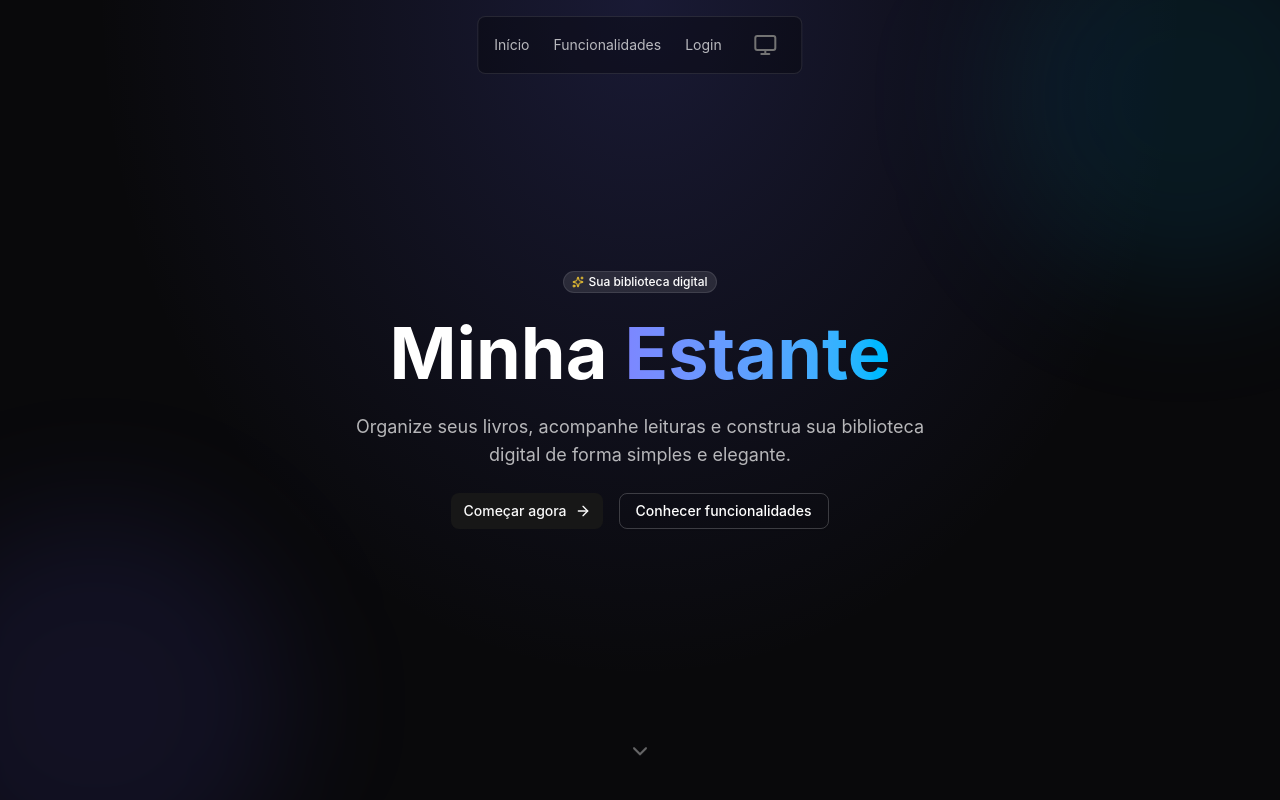
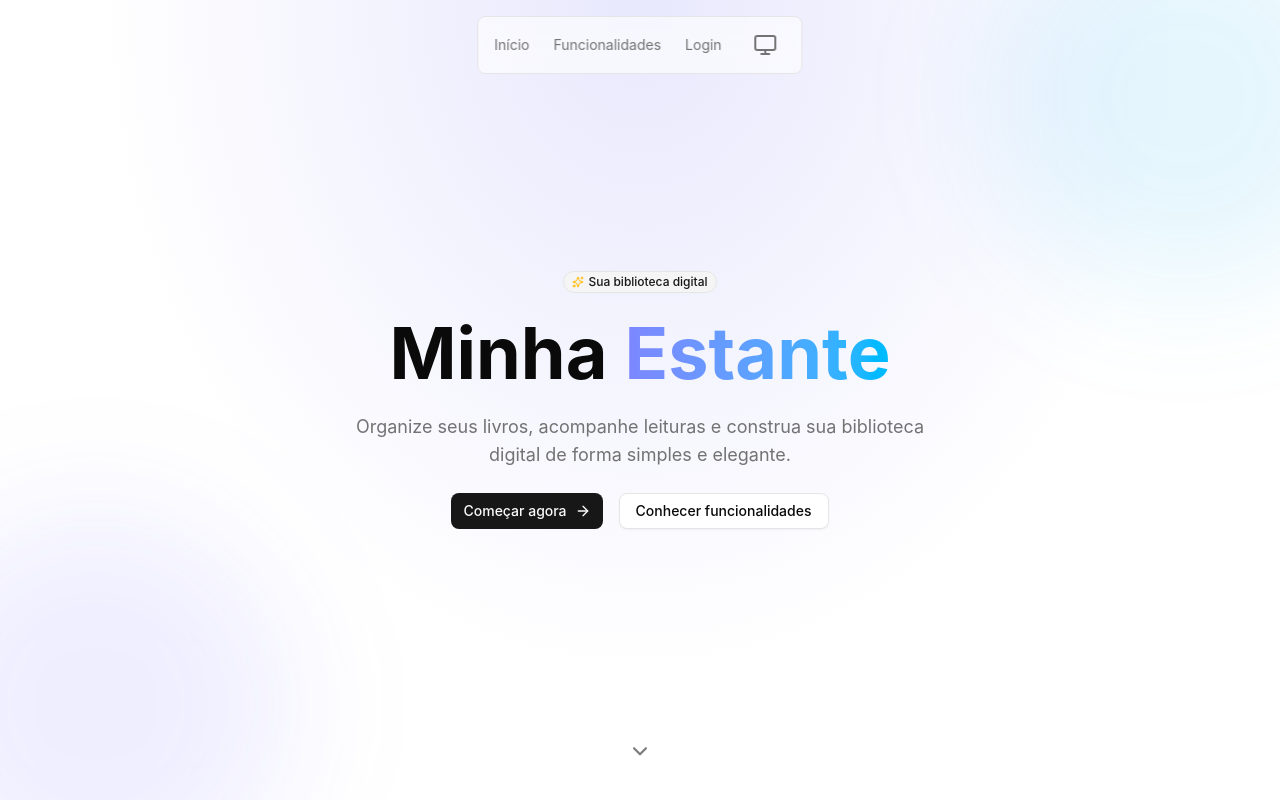
Before and after one commit to vinny7x/minha-estante, a Next.js app: page / in a window 1280 px wide. Shown: the top 800 px of the page. Built offline with nearby package versions, Linux system fonts and the light colour scheme.

Commit message:
:lipstick: style: adapta home e página 404 ao tema claro/escuro

```diff
--- a/src/app/not-found.tsx
+++ b/src/app/not-found.tsx
@@ -6,8 +6,8 @@ import { Button } from "@/components/ui/button";
 
 export default function NotFound() {
     return (
-        <section className="relative flex min-h-screen flex-col items-center justify-center overflow-hidden bg-zinc-950 px-6 py-16 text-white">
-            <div className="pointer-events-none absolute inset-0 bg-[radial-gradient(ellipse_at_top,rgba(99,102,241,0.18),transparent_60%)]" />
+        <section className="relative flex min-h-screen flex-col items-center justify-center overflow-hidden bg-background px-6 py-16 text-foreground">
+            <div className="pointer-events-none absolute inset-0 bg-[radial-gradient(ellipse_at_top,rgba(99,102,241,0.15),transparent_60%)]" />
             <div className="pointer-events-none absolute -top-24 -right-24 h-96 w-96 rounded-full bg-sky-500/10 blur-3xl" />
             <div className="pointer-events-none absolute -bottom-24 -left-24 h-96 w-96 rounded-full bg-indigo-500/10 blur-3xl" />
 
@@ -26,7 +26,7 @@ export default function NotFound() {
                 <div className="flex flex-1 flex-col items-center gap-6 text-center md:items-start md:text-left">
                     <Badge
                         variant="secondary"
-                        className="border-white/10 bg-white/10 text-white"
+                        className="border-border bg-secondary text-secondary-foreground"
                     >
                         <SearchXIcon className="text-amber-300" />
                         Erro 404
@@ -39,7 +39,7 @@ export default function NotFound() {
                         </span>
                     </h1>
 
-                    <p className="max-w-xl text-lg text-white/70">
+                    <p className="max-w-xl text-lg text-muted-foreground">
                         A página que você está procurando não existe ou foi
                         movida. Que tal voltar para o início e explorar a
                         estante?
--- a/src/components/CTASection/index.tsx
+++ b/src/components/CTASection/index.tsx
@@ -4,12 +4,12 @@ import { Button } from "@/components/ui/button";
 
 export function CTASection() {
     return (
-        <section className="bg-zinc-950 px-6 py-24 text-center text-white">
+        <section className="bg-muted px-6 py-24 text-center text-foreground">
             <div className="mx-auto max-w-2xl">
                 <h2 className="text-3xl font-bold md:text-4xl">
                     Pronto para organizar sua estante?
                 </h2>
-                <p className="mt-3 text-white/70">
+                <p className="mt-3 text-muted-foreground">
                     Entre com sua conta do Discord e comece a catalogar suas
                     leituras hoje mesmo.
                 </p>
--- a/src/components/HeroSection/index.tsx
+++ b/src/components/HeroSection/index.tsx
@@ -7,18 +7,18 @@ export function HeroSection() {
     return (
         <section
             id="home"
-            className="relative flex min-h-screen flex-col items-center justify-center overflow-hidden bg-zinc-950 px-6 text-center text-white"
+            className="relative flex min-h-screen flex-col items-center justify-center overflow-hidden bg-background px-6 text-center text-foreground"
         >
-            <div className="pointer-events-none absolute inset-0 bg-[radial-gradient(ellipse_at_top,rgba(99,102,241,0.18),transparent_60%)]" />
+            <div className="pointer-events-none absolute inset-0 bg-[radial-gradient(ellipse_at_top,rgba(99,102,241,0.15),transparent_60%)]" />
             <div className="pointer-events-none absolute -top-24 -right-24 h-96 w-96 rounded-full bg-sky-500/10 blur-3xl" />
             <div className="pointer-events-none absolute -bottom-24 -left-24 h-96 w-96 rounded-full bg-indigo-500/10 blur-3xl" />
 
             <div className="relative z-10 flex max-w-3xl flex-col items-center gap-6">
                 <Badge
                     variant="secondary"
-                    className="border-white/10 bg-white/10 text-white"
+                    className="border-border bg-secondary text-secondary-foreground"
                 >
-                    <Sparkles className="text-amber-300" />
+                    <Sparkles className="text-amber-400" />
                     Sua biblioteca digital
                 </Badge>
 
@@ -29,7 +29,7 @@ export function HeroSection() {
                     </span>
                 </h1>
 
-                <p className="max-w-xl text-lg text-white/70">
+                <p className="max-w-xl text-lg text-muted-foreground">
                     Organize seus livros, acompanhe leituras e construa sua
                     biblioteca digital de forma simples e elegante.
                 </p>
@@ -44,7 +44,7 @@ export function HeroSection() {
                     <Button
                         asChild
                         variant="outline"
-                        className="border-white/20 bg-transparent text-white hover:bg-white/10"
+                        className="border-border text-foreground hover:bg-accent"
                     >
                         <a href="#features">Conhecer funcionalidades</a>
                     </Button>
@@ -54,7 +54,7 @@ export function HeroSection() {
             <a
                 href="#features"
                 aria-label="Rolar para as funcionalidades"
-                className="absolute bottom-8 left-1/2 -translate-x-1/2 text-white/40 transition-colors hover:text-white"
+                className="absolute bottom-8 left-1/2 -translate-x-1/2 text-muted-foreground transition-colors hover:text-foreground"
             >
                 <ChevronDown className="size-6 animate-bounce" />
             </a>
--- a/src/components/NavBar/index.tsx
+++ b/src/components/NavBar/index.tsx
@@ -10,8 +10,9 @@ export function NavBar() {
         "flex gap-6",
         "px-4 py-2 mt-4",
         'rounded-md',
-        "bg-black/30",
-        "border border-white/10",
+        "bg-background/60",
+        "backdrop-blur-md",
+        "border border-border",
       )}
     >
       <NavItem href="#home">Início</NavItem>
@@ -31,8 +32,8 @@ function NavItem({
 }) {
   const isInternal = href.startsWith('/');
   const classes = clsx(
-    "text-sm text-white/70",
-    "hover:text-white",
+    "text-sm text-muted-foreground",
+    "hover:text-foreground",
     "transition-all duration-200",
     "hover:scale-105"
   );
```
